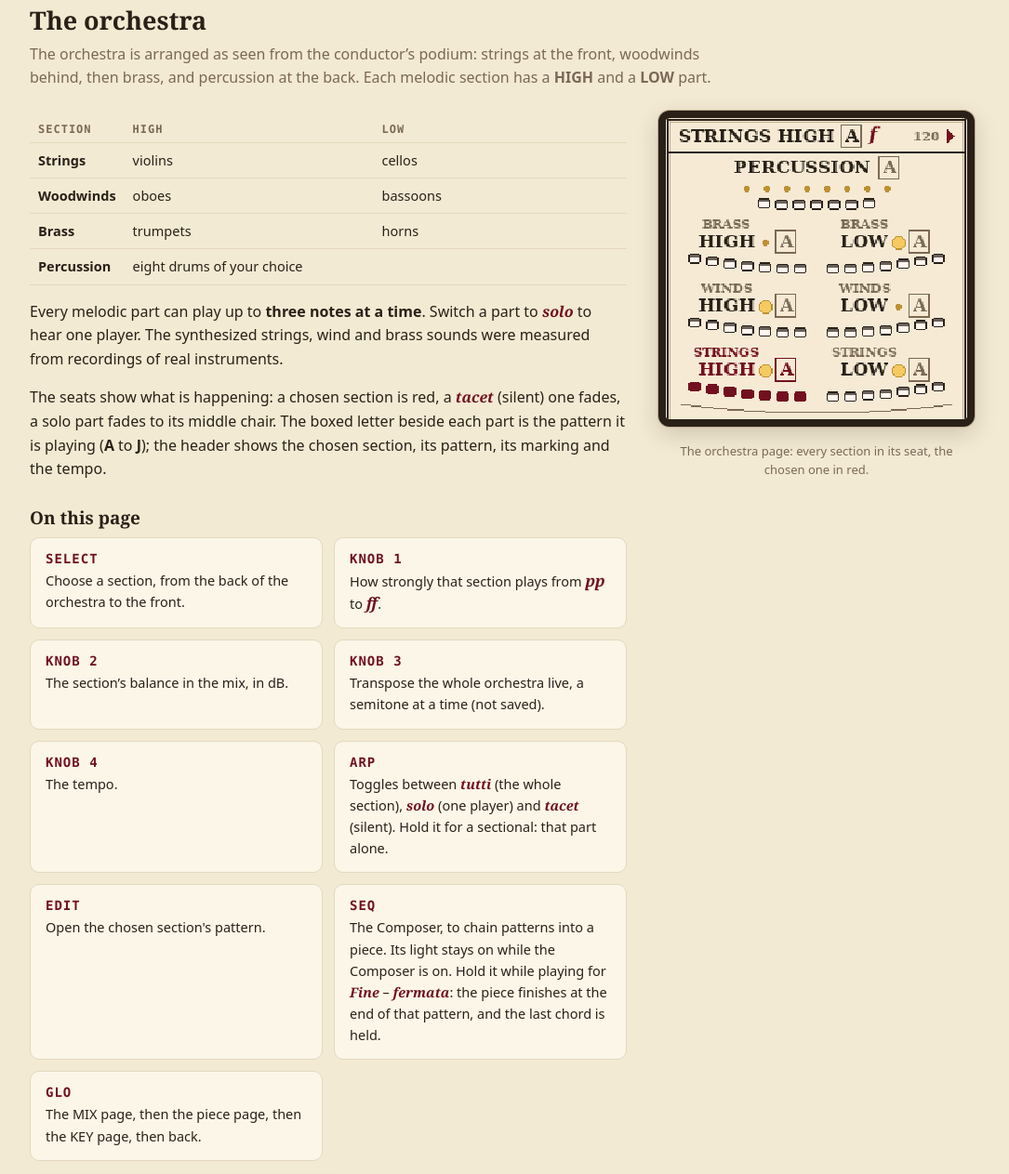
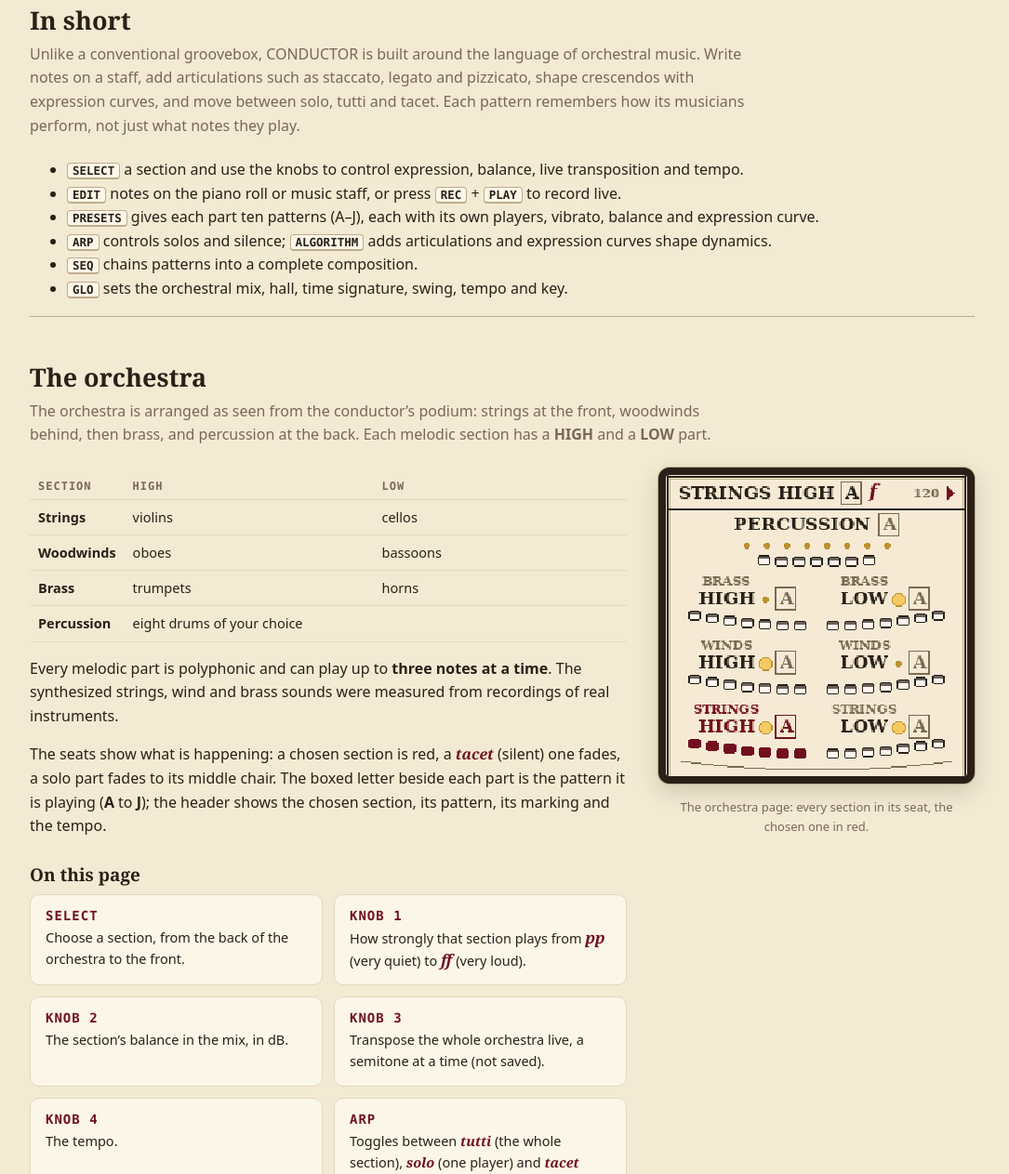
Before and after one commit to MammothCheese/conductor, a plain HTML site: page docs/index.html in a window 1280 px wide. Shown: the part 626-1889 px from the top of the page at 93% size, without its empty margins (100-1185 px from the left). Drawn offline with Linux system fonts and the light colour scheme.

Commit message:
Enhance documentation for CONDUCTOR features
Updated the description of CONDUCTOR and added a new section 'In short' with details about its features.

```diff
--- a/docs/index.html
+++ b/docs/index.html
@@ -75,6 +75,7 @@ footer a { color: var(--ink2); }
 <header><div class="wrap"><nav>
   <a class="brand" href="#top">CONDUCTOR</a>
   <ul>
+    <li><a href="#inshort">In short</a></li>
     <li><a href="#orchestra">The orchestra</a></li>
     <li><a href="#writing">Writing music</a></li>
     <li><a href="#expression">Expression</a></li>
@@ -90,8 +91,7 @@ footer a { color: var(--ink2); }
   <div>
     <div class="kicker">Custom firmware for the M-VAVE FM-1 &middot; free and open source</div>
     <h1>A pocket orchestra, and you are the composer, musician and <em>conductor</em>.</h1>
-    <p class="lede">CONDUCTOR turns the FM-1 into a small symphony orchestra: strings, woodwinds,
-    brass and percussion. Write parts, shape emphasis, chain the patterns into a piece and hear it all in a concert hall.</p>
+    <p class="lede">CCONDUCTOR transforms the FM-1 into a miniature symphony orchestra, with strings, woodwinds, brass and percussion. Compose in piano roll or musical notation, shape each instrument's expression, and arrange your patterns into complete pieces.</p>
     <a class="btn primary" href="https://github.com/MammothCheese/conductor/releases/latest">Download</a>
     <a class="btn ghost" href="https://github.com/MammothCheese/conductor#install">How to install</a>
     <a class="btn ghost" href="https://github.com/MammothCheese/conductor">Source</a>
@@ -99,6 +99,19 @@ footer a { color: var(--ink2); }
     save something of your own there).</p>
   </div>
 </div>
+
+<section id="inshort">
+  <h2>In short</h2>
+  <p class="sub">Unlike a conventional groovebox, CONDUCTOR is built around the language of orchestral music. Write notes on a staff, add articulations such as staccato, legato and pizzicato, shape crescendos with expression curves, and move between solo, tutti and tacet. Each pattern remembers how its musicians perform, not just what notes they play.</p>
+  <ul>
+    <li><kbd>SELECT</kbd> a section and use the knobs to control expression, balance, live transposition and tempo.</li>
+    <li><kbd>EDIT</kbd> notes on the piano roll or music staff, or press <kbd>REC</kbd> + <kbd>PLAY</kbd> to record live.</li>
+    <li><kbd>PRESETS</kbd> gives each part ten patterns (A&ndash;J), each with its own players, vibrato, balance and expression curve.</li>
+    <li><kbd>ARP</kbd> controls solos and silence; <kbd>ALGORITHM</kbd> adds articulations and expression curves shape dynamics.</li>
+    <li><kbd>SEQ</kbd> chains patterns into a complete composition.</li>
+    <li><kbd>GLO</kbd> sets the orchestral mix, hall, time signature, swing, tempo and key.</li>
+  </ul>
+  </div>
 
 <section id="orchestra">
   <h2>The orchestra</h2>
@@ -113,7 +126,7 @@ footer a { color: var(--ink2); }
         <tr><td>Brass</td><td>trumpets</td><td>horns</td></tr>
         <tr><td>Percussion</td><td colspan="2">eight drums of your choice</td></tr>
       </table>
-      <p>Every melodic part can play up to <b>three notes at a time</b>. Switch a part to <span class="it">solo</span> to hear one player. The synthesized strings, wind and brass sounds
+      <p>Every melodic part is polyphonic and can play up to <b>three notes at a time</b>. The synthesized strings, wind and brass sounds
       were measured from recordings of real instruments.</p>
         <p>The seats show what is happening: a chosen section is red, a <span class="it">tacet</span> (silent) one fades, a solo part fades to its middle chair.
   The boxed letter beside each part is the pattern it is playing (<b>A</b> to <b>J</b>); the header shows the chosen
@@ -121,13 +134,13 @@ footer a { color: var(--ink2); }
       <h3>On this page</h3>
       <div class="grid">
         <div class="card"><h4>SELECT</h4><p>Choose a section, from the back of the orchestra to the front.</p></div>
-        <div class="card"><h4>KNOB 1</h4><p>How strongly that section plays from <span class="dyn">pp</span> to <span class="dyn">ff</span>.</p></div>
+        <div class="card"><h4>KNOB 1</h4><p>How strongly that section plays from <span class="dyn">pp</span> (very quiet) to <span class="dyn">ff</span> (very loud).</p></div>
         <div class="card"><h4>KNOB 2</h4><p>The section’s balance in the mix, in dB.</p></div>
         <div class="card"><h4>KNOB 3</h4><p>Transpose the whole orchestra live, a semitone at a time (not saved).</p></div>
         <div class="card"><h4>KNOB 4</h4><p>The tempo.</p></div>
         <div class="card"><h4>ARP</h4><p>Toggles between <span class="it">tutti</span> (the whole section), <span class="it">solo</span> (one player) and <span class="it">tacet</span> (silent). Hold it for a sectional: that part alone.</p></div>
         <div class="card"><h4>EDIT</h4><p>Open the chosen section's pattern.</p></div>
-        <div class="card"><h4>SEQ</h4><p>The Composer, to chain patterns into a piece. Its light stays on while the Composer is on. Hold it while playing for <span class="it">Fine</span> &ndash; <span class="it">fermata</span>: the piece finishes at the end of that pattern, and the last chord is held.</p></div>
+        <div class="card"><h4>SEQ</h4><p>The Composer, to chain patterns into a piece. Its light stays on while the Composer is on. Hold it while playing for <span class="it">Fine</span> &ndash; <span class="it">fermata</span>: the piece finishes at the end of that sequence, and the last chord is held.</p></div>
         <div class="card"><h4>GLO</h4><p>The MIX page, then the piece page, then the KEY page, then back.</p></div>
       </div>
     </div>
@@ -247,8 +260,7 @@ footer a { color: var(--ink2); }
       <h3>Curves: <span class="it">crescendo</span> and <span class="it">diminuendo</span></h3>
       <p>Each pattern can carry an <b>expression curve</b> (the music page shows it as hairpins under the staff) that swells or fades through it: press <kbd>EDIT</kbd> three times
       from a part's page (once from the music page). Turn <kbd>SELECT</kbd> for a ready-made shape (<span class="it">crescendo</span>,
-      <span class="it">diminuendo</span>, swell), then move its points with the knobs. Or <b>perform</b> it: with <kbd>REC</kbd> on and the music
-      playing, turn <kbd>KNOB 1</kbd> on the orchestra page, and one pass of the pattern is recorded as its curve.</p>
+      <span class="it">diminuendo</span>, swell), then move its points with the knobs..</p>
     </div>
     <div class="shot"><img src="guide/curve.png" alt="An expression curve"><p>The horns' curve in the start-up piece: quieter in bar 1, coming in from bar 2.</p></div>
   </div>
@@ -340,8 +352,8 @@ footer a { color: var(--ink2); }
   <table class="t">
     <tr><td><kbd>SELECT</kbd></td><td>The section.</td></tr>
     <tr><td><kbd>KNOB 1</kbd> / <kbd>2</kbd> / <kbd>3</kbd> / <kbd>4</kbd></td><td>Its expression / its balance / transpose the whole orchestra live / the tempo.</td></tr>
-    <tr><td><kbd>ARP</kbd></td><td>Tap: <span class="it">tutti</span>, <span class="it">solo</span>, <span class="it">tacet</span>. Hold: a sectional, that part alone.</td></tr>
-    <tr><td><kbd>SEQ</kbd></td><td>Tap: the Composer. Hold while playing: <span class="it">Fine</span> &ndash; <span class="it">fermata</span>, the piece ends at its end with the last chord held.</td></tr>
+    <tr><td><kbd>ARP</kbd></td><td>Tap: tutti (whole section), solo (one player), tacet (no players). Hold: a sectional, that part alone.</td></tr>
+    <tr><td><kbd>SEQ</kbd></td><td>Tap: the Composer. Hold while playing: Fine &ndash; fermata, the piece ends at its end with the last chord held.</td></tr>
     <tr><td><kbd>GLO</kbd></td><td>MIX, then the piece page, then the KEY page, then back.</td></tr>
     <tr><td><kbd>EDIT</kbd></td><td>The chosen section's pattern.</td></tr>
   </table>
@@ -352,7 +364,7 @@ footer a { color: var(--ink2); }
     <tr><td>Hold <kbd>ARP</kbd> + <kbd>SELECT</kbd></td><td>Jump a beat at a time.</td></tr>
     <tr><td>Hold <kbd>ARP</kbd> + <kbd>KNOB 4</kbd></td><td>Nudge the note a step earlier or later.</td></tr>
     <tr><td>Hold <kbd>ARP</kbd> + <kbd>REC</kbd></td><td>Undo your last edits (again: redo).</td></tr>
-    <tr><td><kbd>ALGORITHM</kbd></td><td>Articulation: regular, <span class="it">staccato</span>, accent, <span class="it">legato</span>, <span class="it">marcato</span>, trill (and <span class="it">pizzicato</span> and <span class="it">tremolo</span> for the strings).</td></tr>
+    <tr><td><kbd>ALGORITHM</kbd></td><td>Articulation: regular, staccato, accent, legato, marcato, trill (and pizzicato and tremolo for the strings).</td></tr>
     <tr><td><kbd>KNOB 1</kbd></td><td>The pattern's length in bars.</td></tr>
     <tr><td><kbd>KNOB 2</kbd></td><td>The note's length (or the next note's, on a rest).</td></tr>
     <tr><td><kbd>KNOB 3</kbd></td><td>The dynamic.</td></tr>
@@ -366,9 +378,9 @@ footer a { color: var(--ink2); }
   <h3>A part's page</h3>
   <table class="t">
     <tr><td><kbd>KNOB 1</kbd> / <kbd>2</kbd> / <kbd>3</kbd></td><td>The chosen pattern's expression / vibrato / balance.</td></tr>
-    <tr><td><kbd>KNOB 4</kbd></td><td><span class="it">Con sordino</span> on (right) or off (left): strings and brass only.</td></tr>
+    <tr><td><kbd>KNOB 4</kbd></td><td>Con sordino (a physical mute to quieten and dampen sound) on (right) or off (left): strings and brass only.</td></tr>
     <tr><td><kbd>PRESETS</kbd></td><td>The pattern, A to J.</td></tr>
-    <tr><td><kbd>ARP</kbd></td><td><span class="it">Tutti</span>, <span class="it">solo</span>, <span class="it">tacet</span>.</td></tr>
+    <tr><td><kbd>ARP</kbd></td><td>Tutti (whole section), solo (one player), tacet (silence).</td></tr>
     <tr><td><kbd>EDIT</kbd></td><td>The piano roll.</td></tr>
   </table>
 
@@ -388,7 +400,7 @@ footer a { color: var(--ink2); }
     <tr><td><kbd>KNOB 1</kbd></td><td>Choose a point.</td></tr>
     <tr><td><kbd>KNOB 2</kbd> / <kbd>3</kbd> / <kbd>4</kbd></td><td>Its place / its level / the shape of the line after it.</td></tr>
     <tr><td><kbd>ARP</kbd> / <kbd>SEQ</kbd></td><td>Add a point / delete one.</td></tr>
-    <tr><td><kbd>SELECT</kbd></td><td>A ready-made shape: flat, <span class="it">crescendo</span>, <span class="it">diminuendo</span>, swell.</td></tr>
+    <tr><td><kbd>SELECT</kbd></td><td>A ready-made shape: flat, crescendo (gradually gets louder), diminuendo (gradually gets quieter), swell.</td></tr>
     <tr><td><kbd>GLO</kbd></td><td>The curve on or off.</td></tr>
   </table>
 
@@ -426,7 +438,7 @@ footer a { color: var(--ink2); }
     <tr><td><kbd>SEQ</kbd> or <kbd>HOME</kbd></td><td>Back to the orchestra.</td></tr>
   </table>
 
-  <h3>Every page</h3>
+  <h3>Gallery</h3>
   <div class="gallery">
     <figure><img src="guide/home.png" alt=""><figcaption>The orchestra</figcaption></figure>
     <figure><img src="guide/setup.png" alt=""><figcaption>A part's page</figcaption></figure>
@@ -439,8 +451,6 @@ footer a { color: var(--ink2); }
     <figure><img src="guide/song.png" alt=""><figcaption>The piece page</figcaption></figure>
     <figure><img src="guide/key.png" alt=""><figcaption>The key</figcaption></figure>
     <figure><img src="guide/composer.png" alt=""><figcaption>The Composer</figcaption></figure>
-    <figure><img src="guide/save.png" alt=""><figcaption>Save</figcaption></figure>
-    <figure><img src="guide/clear.png" alt=""><figcaption>Clear all?</figcaption></figure>
   </div>
 </section>
 
```
